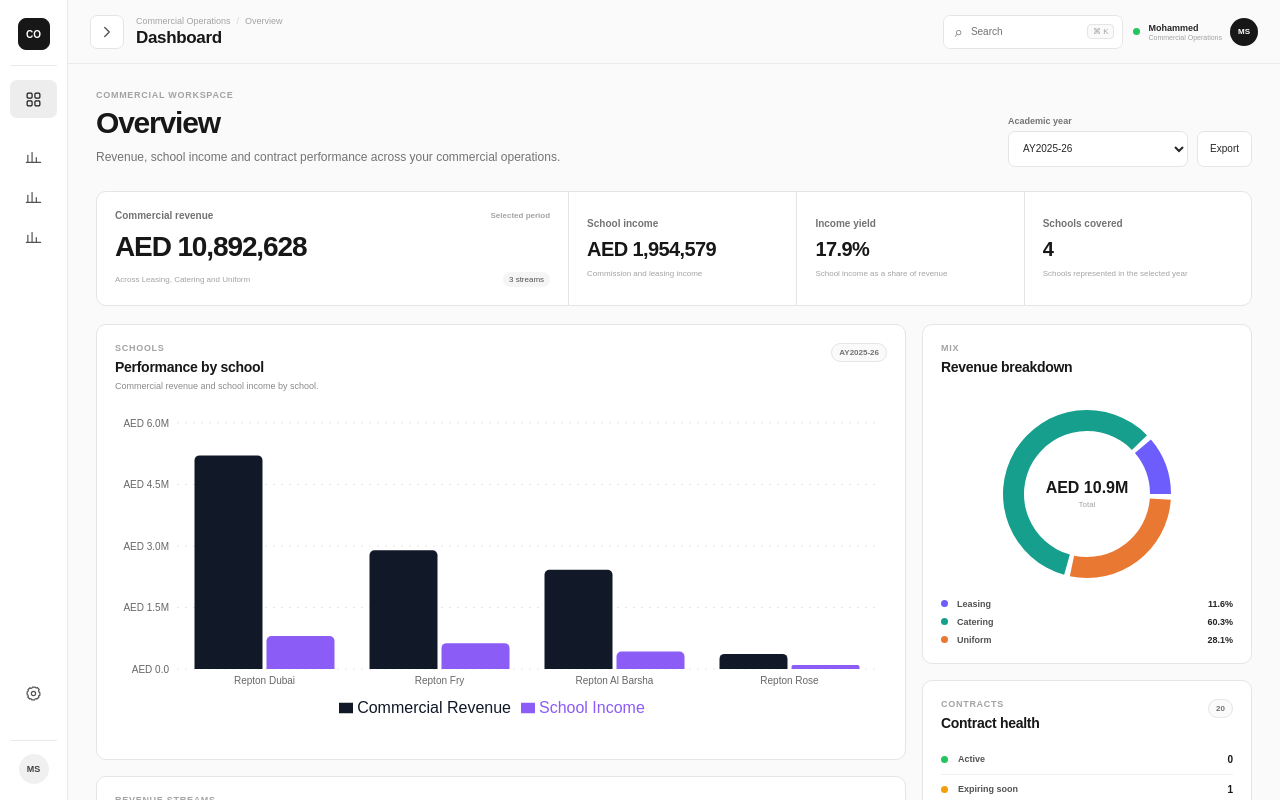
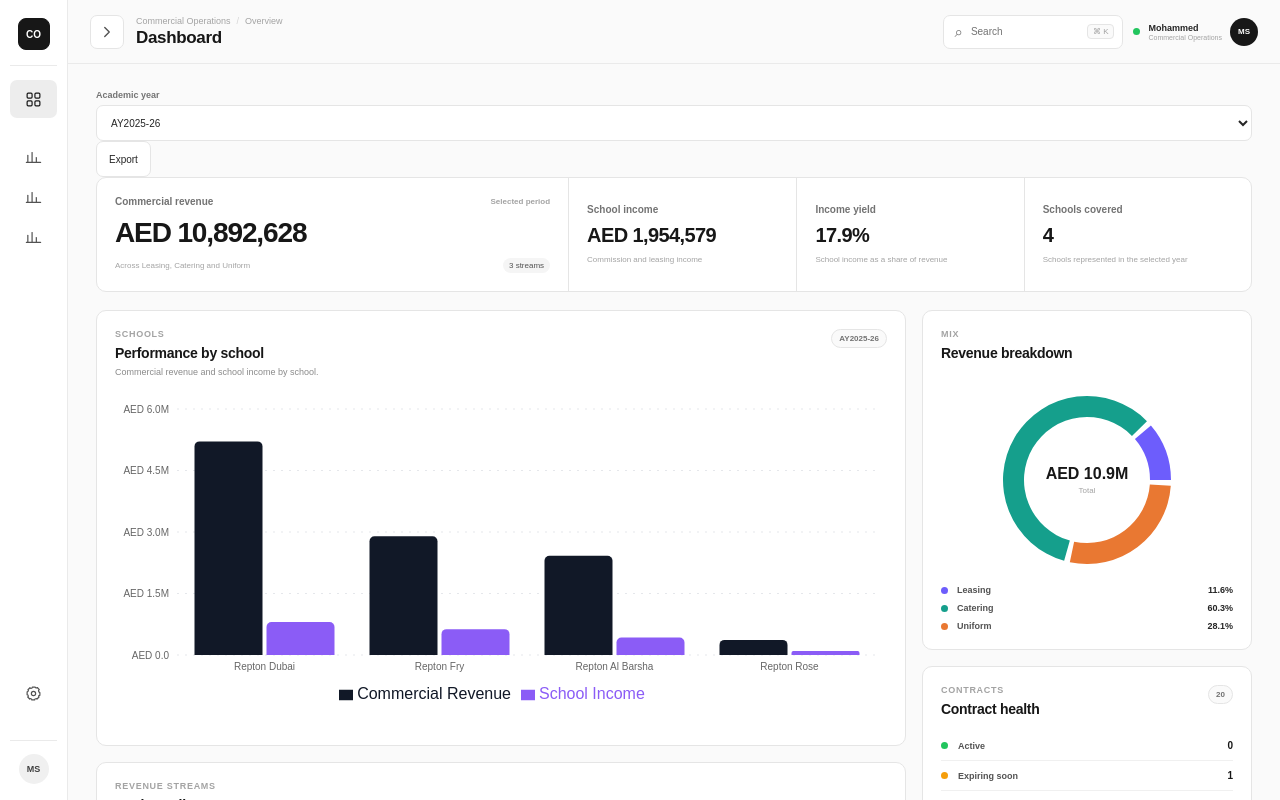
Before and after one commit to mo-seoudi/comops-2, a React (Vite) app: page /dashboard in a window 1280 px wide. Shown: the top 800 px of the page. Built offline with nearby package versions, Linux system fonts and the light colour scheme.

Commit message:
Update DashboardPage.jsx

```diff
--- a/src/pages/dashboard/DashboardPage.jsx
+++ b/src/pages/dashboard/DashboardPage.jsx
@@ -1,3 +1,6 @@
+//src/pages/dashboard/DashboardPage.jsx
+
+
 import { useMemo, useState } from "react";
 import { Link } from "react-router-dom";
 import {
@@ -527,21 +530,7 @@ export default function DashboardPage() {
 
   return (
     <section className="commercial-dashboard-page">
-      <header className="dashboard-page-header">
-        <div>
-          <span className="dashboard-kicker">
-            Commercial workspace
-          </span>
-
-          <h1>Overview</h1>
-
-          <p>
-            Revenue, school income and contract performance
-            across your commercial operations.
-          </p>
-        </div>
-
-        <div className="dashboard-header-actions">
+      <div className="dashboard-toolbar">
         <div className="dashboard-period-filter">
           <label htmlFor="dashboard-academic-year">
             Academic year
@@ -569,7 +558,6 @@ export default function DashboardPage() {
           Export
         </button>
       </div>
-      </header>
 
       <section className="dashboard-overview-strip">
         <article className="dashboard-primary-metric">
```
Lines whose indentation alone changed are shown as unchanged.
